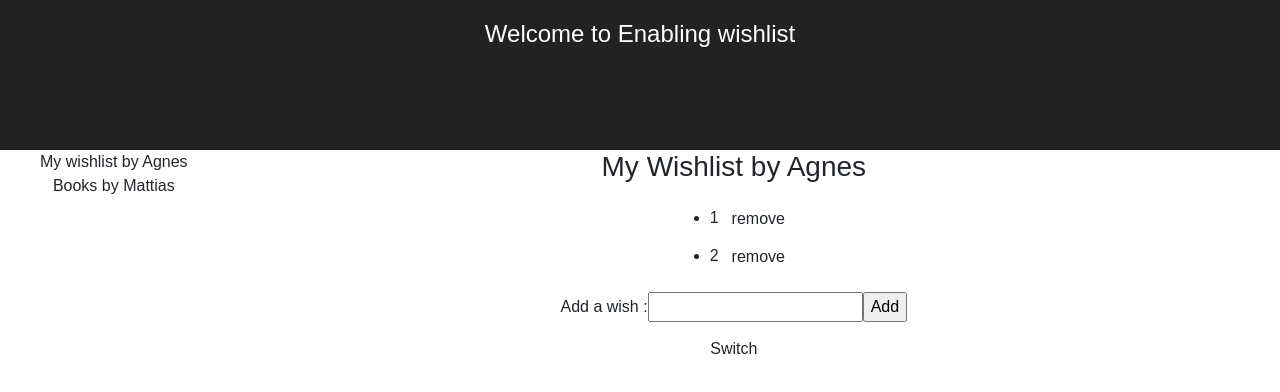
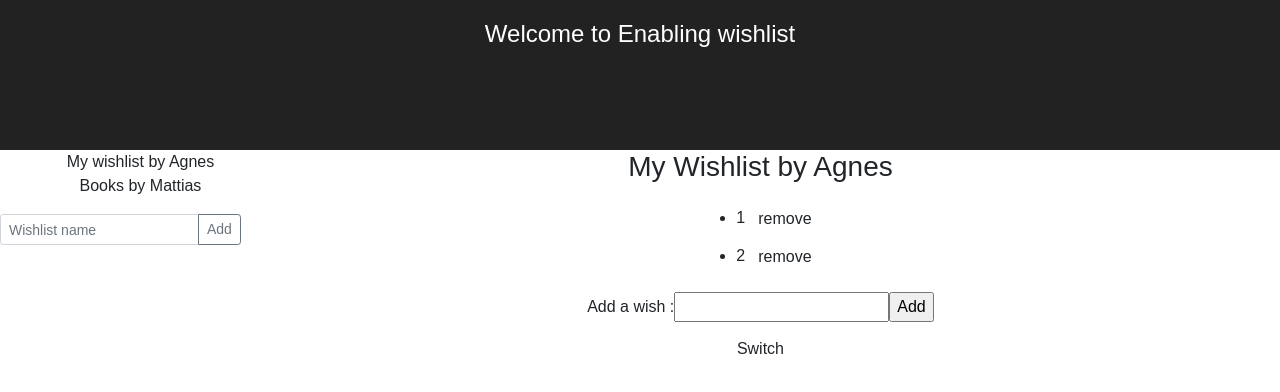
Before and after one commit to agnesmardh/wishlist, a React (Create React App) app: page / in a window 1280 px wide. Shown: the top 392 px of the page. Built offline with nearby package versions, Linux system fonts and the light colour scheme.

Commit message:
Add add-list functionality

```diff
--- a/src/App.js
+++ b/src/App.js
@@ -9,10 +9,6 @@ class App extends Component {
   constructor(props) {
     super(props);
     this.state = {
-      wishlists: [
-        {name: 'My wishlist', owner: 'Agnes'},
-        {name: 'Books', owner: 'Mattias'}
-      ],
       activeList: {
         name: "My Wishlist",
         owner: "Agnes"
--- /dev/null
+++ b/src/components/AddListForm.js
@@ -0,0 +1,38 @@
+import React, { Component } from 'react';
+
+class AddListForm extends Component {
+
+  constructor(props) {
+    super(props);
+    this.state = {
+      newListName: ''
+    };
+  }
+
+  handleChange = (event) => {
+    this.setState({newListName: event.target.value});
+  }
+
+  handleSubmit = (event) => {
+    event.preventDefault();
+    this.props.addList(this.state.newListName);
+    this.setState({
+      newListName: ''
+    })
+  }
+
+  render() {
+    return (
+      <div className="input-group input-group-sm mb-3">
+        <input type="text" className="form-control" placeholder="Wishlist name"
+        value={this.state.newListName} onChange={this.handleChange}/>
+        <div className="input-group-append">
+          <button className="btn btn-outline-secondary" type="button" onClick={this.handleSubmit}>Add</button>
+        </div>
+      </div>
+    );
+  }
+
+}
+
+export default AddListForm;
--- a/src/components/Lists.js
+++ b/src/components/Lists.js
@@ -1,27 +1,36 @@
 import React, { Component } from 'react';
+import AddListForm from "./AddListForm";
 
 class Lists extends Component {
 
   constructor(props) {
     super(props);
     this.state = {
-      newList: {
-        newName: "",
-        newOwner: ""
-      }
+      wishlists: [
+        {name: 'My wishlist', owner: 'Agnes'},
+        {name: 'Books', owner: 'Mattias'}
+      ]
     };
+  }
+
+  addList = (newListName) => {
+    let newWishlist = {name: newListName, owner: 'Agnes'}
+    newListName !== '' && this.setState(prevState => ({
+    wishlists: [...prevState.wishlists, newWishlist]
+    }))
   }
 
   render() {
     return (
       <div className="Lists">
         <ul className="Wishlists">
-          {this.props.wishlists.map((wishlist) =>
+          {this.state.wishlists.map((wishlist) =>
             <li key={wishlist.name} onClick={(e) => this.props.chooseList(wishlist)}>
               {wishlist.name} by {wishlist.owner}
             </li>
           )}
         </ul>
+        <AddListForm addList={this.addList}/>
       </div>
     );
   }
```
